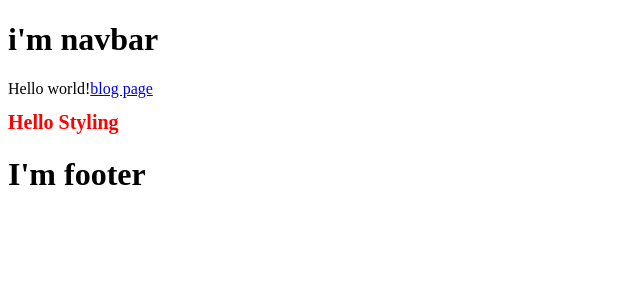
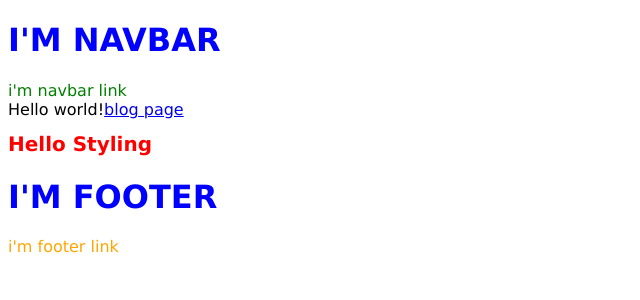
Before and after one commit to js-tut/gatsby-backroads-project, a Gatsby app: page / in a window 1280 px wide. Shown: the top 300 px of the page, without its empty margins (0-640 px from the left). Built offline with nearby package versions, Linux system fonts and the light colour scheme.

Commit message:
9-global-css

```diff
--- a/src/components/Footer.js
+++ b/src/components/Footer.js
@@ -4,6 +4,7 @@ const Footer = () => {
   return (
     <div>
       <h1>I'm footer</h1>
+      <div className="footer-links">i'm footer link</div>
     </div>
   )
 }
--- a/src/components/Layout.js
+++ b/src/components/Layout.js
@@ -1,6 +1,7 @@
 import React from "react"
 import Navbar from "./Navbar"
 import Footer from "./Footer"
+import "./layout.css"
 const Layout = ({ children }) => {
   return (
     <>
--- a/src/components/Navbar.js
+++ b/src/components/Navbar.js
@@ -1,9 +1,9 @@
 import React from "react"
-
 const Navbar = () => {
   return (
     <div>
       <h1>i'm navbar</h1>
+      <div className="navbar-links">i'm navbar link</div>
     </div>
   )
 }
--- /dev/null
+++ b/src/components/layout.css
@@ -0,0 +1,15 @@
+h1 {
+  color: blue;
+  text-transform: uppercase;
+}
+body {
+  font-family: Verdana, Geneva, Tahoma, sans-serif;
+}
+.navbar-links {
+  color: green;
+}
+.footer-links {
+  color: orange;
+}
+/* size */
+/* unique */
```
